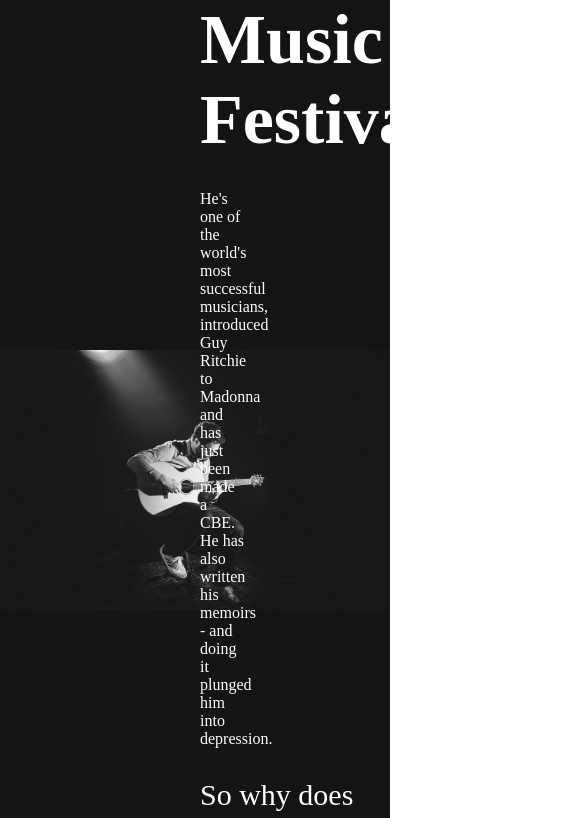
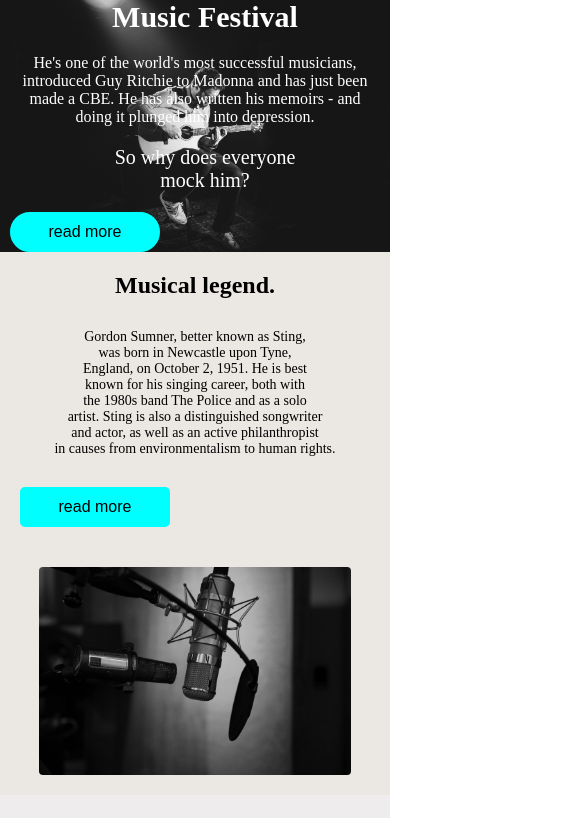
Before and after one commit to Peshala84/acm-web-task, a React (Vite) app: page / in a window 390 px wide. Shown: the top 818 px of the page, 585 px wide, since content can reach past the window. Built offline with nearby package versions, Linux system fonts and the light colour scheme.

Commit message:
chore: Update home page styling and content

```diff
--- a/src/Component/Home/Home.css
+++ b/src/Component/Home/Home.css
@@ -473,3 +473,137 @@
       0px 0px 60px aqua;
 
 }
+@media (max-width: 768px) {
+    .home-inside {
+        flex-direction: column;
+        align-items: center;
+        background-size: cover;
+    }
+
+    .home-inside-left {
+        width: 100%;
+        margin-left: 20px;
+        text-align: center;
+        gap: 20px;
+    }
+
+    .home-inside-left h1 {
+        font-size: 40px;
+    }
+
+    .home-inside-left p {
+        margin-right: 20px;
+        font-size: 16px;
+    }
+
+    .home-inside-left h3 {
+        font-size: 24px;
+    }
+
+    .home-inside-right {
+        width: 100%;
+        margin-right: 20px;
+        height: auto;
+    }
+
+    .home1-inside {
+        flex-direction: column;
+        height: auto;
+    }
+
+    .home1-inside-left,
+    .home1-inside-right {
+        width: 100%;
+        text-align: center;
+        padding: 20px;
+        margin: 0;
+    }
+
+    .home1-inside img {
+        width: 80%;
+        margin: 20px auto;
+        position: relative;
+        height: auto;
+        animation: none;
+    }
+
+    .home2-inside,
+    .home3-inside,
+    .home4-inside,
+    .home5-inside {
+        flex-direction: column;
+        align-items: center;
+        text-align: center;
+    }
+
+    .home2-inside-left,
+    .home3-inside-left,
+    .home4-inside-left,
+    .home5-inside-left {
+        width: 100%;
+        margin: 20px 0;
+    }
+
+    .home2-inside-right,
+    .home3-inside-right,
+    .home4-inside-right,
+    .home5-inside-right {
+        width: 100%;
+        margin: 20px 0;
+        padding: 0 20px;
+    }
+
+    .home3-inside img,
+    .home5-inside img {
+        width: 80%;
+        margin: 20px auto;
+        position: relative;
+        height: auto;
+        animation: none;
+    }
+
+    .home5-inside-right-inner h1 {
+        font-size: 100px;
+    }
+}
+
+
+@media (max-width: 480px) {
+    .home-inside-left h1 {
+        font-size: 30px;
+    }
+
+    .home-inside-left h3 {
+        font-size: 20px;
+    }
+
+    .home1-inside-left h1,
+    .home1-inside-right h1,
+    .home2-inside-right h1,
+    .home3-inside-left h1,
+    .home4-inside-left h1,
+    .home5-inside-left h1 {
+        font-size: 24px;
+    }
+
+    .home1-inside-left p,
+    .home1-inside-right p,
+    .home2-inside-right p,
+    .home3-inside-left p,
+    .home4-inside-left p,
+    .home5-inside-left p {
+        font-size: 14px;
+    }
+
+    .home-inside-left button,
+    .home1-inside-left button,
+    .home1-inside-right button,
+    .home2-inside-right button,
+    .home3-inside-left button,
+    .home4-inside-left button,
+    .home5-inside-left button {
+        width: 150px;
+        height: 40px;
+        font-size: 16px;
+    }
+}
```
